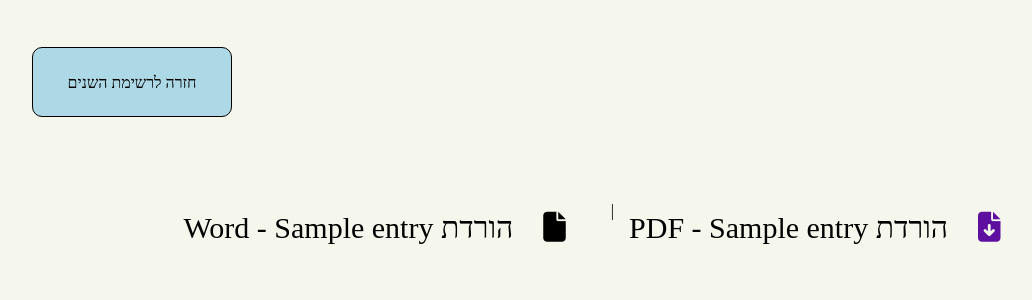
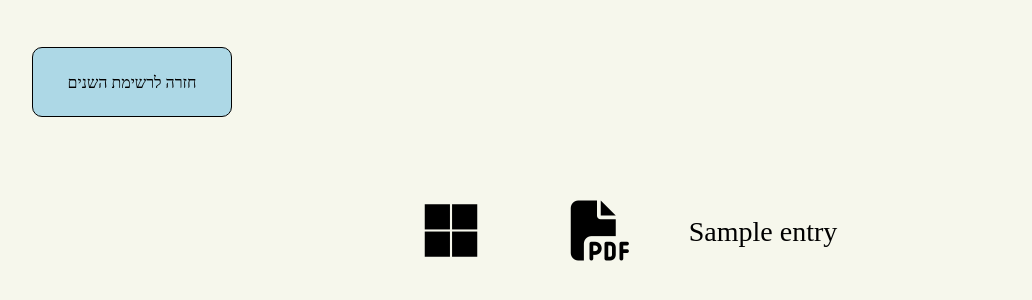
Before and after one commit to alonaviv/profile, a Django app: template templates/evaluations/historic_semesters.html in a window 1280 px wide. Shown: the part 135-435 px from the top of the page, without its empty margins (28-1060 px from the left). Run offline with Django 3.2, Linux system fonts and the light colour scheme; the template is opened without the code that fills it: most values are stand-ins (such as "Sample title", 1, 10 or a date in 2020); some libraries are stand-ins or nearby versions.

Commit message:
Improve docx look

```diff
--- a/profile_server/static/css/style.css
+++ b/profile_server/static/css/style.css
@@ -382,6 +382,27 @@ i.fa-times-circle {
   justify-content: space-between;
 }
 
+.items_list li.historic_semester_row {
+  justify-content: flex-start;
+  align-items: center;
+  gap: 1.25rem;
+  flex-wrap: wrap;
+}
+
+.items_list li.historic_semester_row .historic_semester_label {
+  font-size: 28px;
+}
+
+.items_list li.historic_semester_row .historic_semester_icons {
+  display: inline-flex;
+  gap: 1.1rem;
+  align-items: center;
+}
+
+.items_list li.historic_semester_row .historic_download_icon {
+  padding: 4px 8px;
+}
+
 .complete {
     color: green;
 }
--- a/templates/evaluations/historic_semesters.html
+++ b/templates/evaluations/historic_semesters.html
@@ -14,15 +14,19 @@
 <div class="items_list">
 <ul>
     {% for entry in semester_entries %}
-      <li>
-      <a href="{% url 'historic_download' student.id hebrew_year entry.number %}">
-       <i class="fas fa-file-download"></i>הורדת PDF - {{ entry.label }}
-      </a>
-      <span class="ltr"> | </span>
-      <a href="{% url 'historic_download_docx' student.id hebrew_year entry.number %}">
-       <i class="fas fa-file"></i>הורדת Word - {{ entry.label }}
-      </a>
-    </li>
+      <li class="historic_semester_row">
+        <span class="historic_semester_label">{{ entry.label }}</span>
+        <span class="historic_semester_icons">
+          <a href="{% url 'historic_download' student.id hebrew_year entry.number %}"
+             class="clickable historic_download_icon" title="הורדת PDF" aria-label="הורדת PDF">
+            <i class="fas fa-file-pdf fa-2x"></i>
+          </a>
+          <a href="{% url 'historic_download_docx' student.id hebrew_year entry.number %}"
+             class="clickable historic_download_icon" title="הורדת Word (DOCX)" aria-label="הורדת Word">
+            <i class="fab fa-microsoft fa-2x"></i>
+          </a>
+        </span>
+      </li>
     {% endfor %}
 </ul>
 </div>
```
Also changed, not shown: evaluations/views.py (+66 -14 lines).
